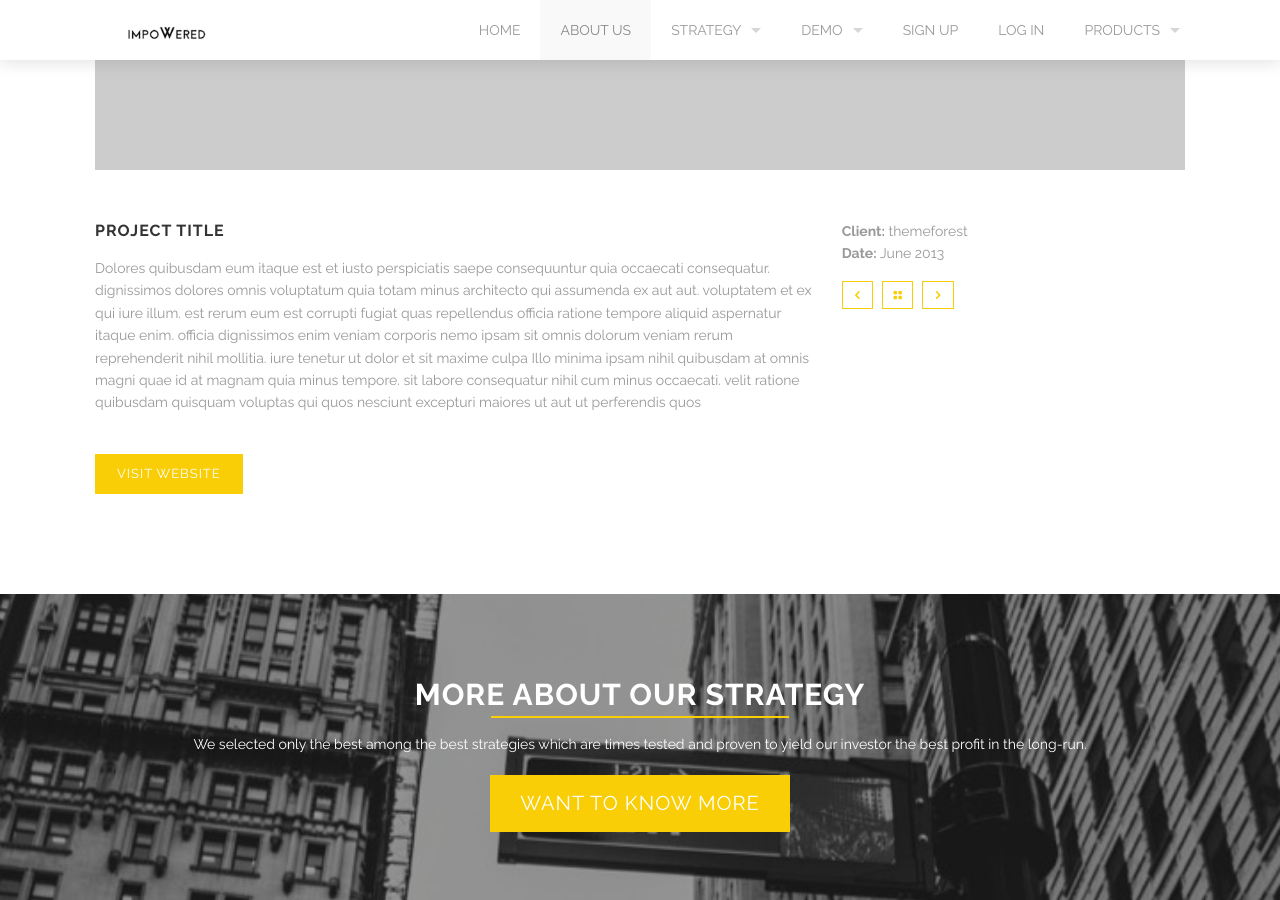
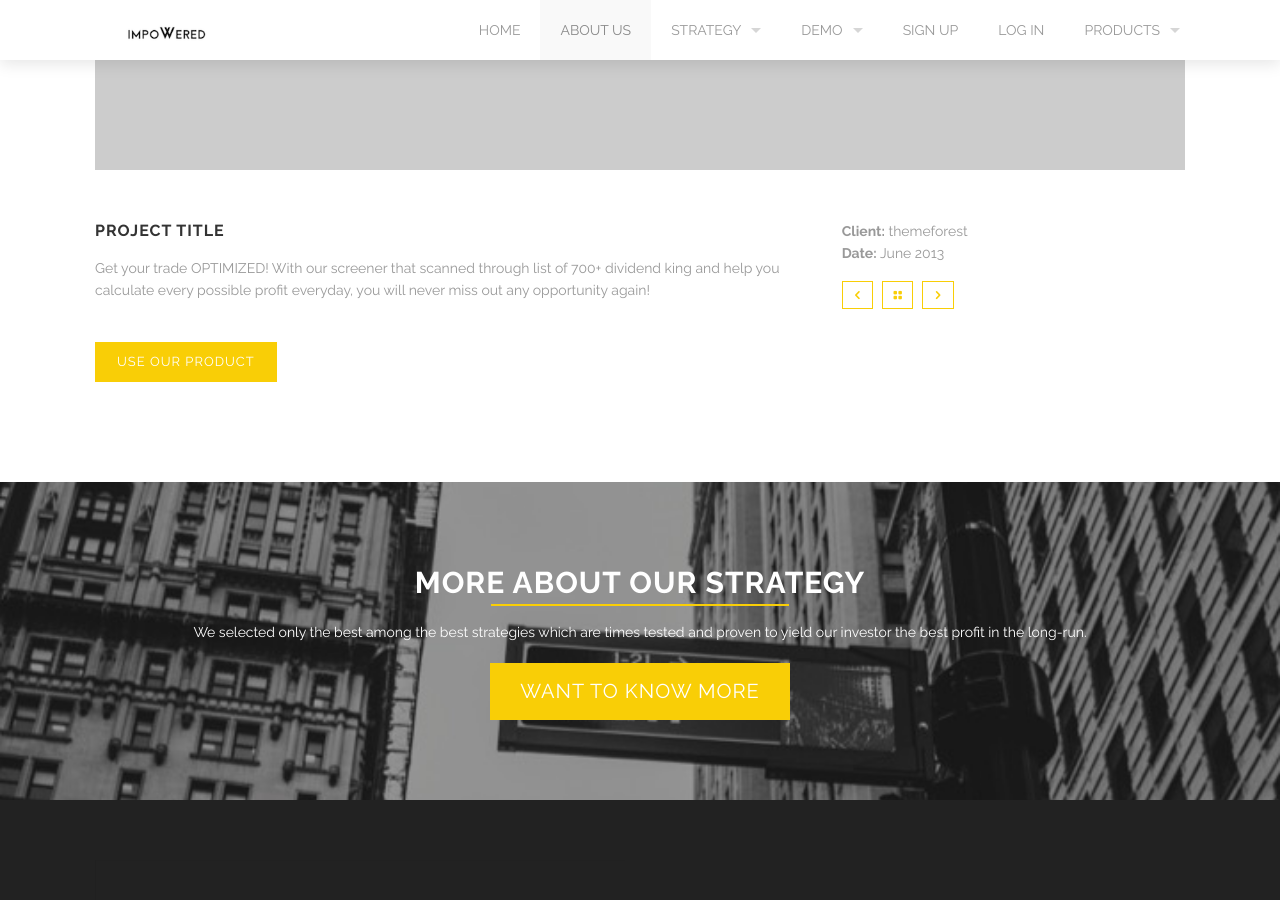
Before and after one commit to impoweredcapital/investmentplatform, a Jekyll site: the page built from allproducts.html, in a window 1280 px wide and 900 px high, scrolled down 938 px. Built offline with Jekyll 4.4.1, drawn with Linux system fonts in a browser that asks for light colours.

Commit message:
Update allproducts.html

```diff
--- a/allproducts.html
+++ b/allproducts.html
@@ -61,10 +61,10 @@ testimonials:
     <div class='large-8 columns'>
       <h3>Project title</h3>
       <p>
-        Dolores quibusdam eum itaque est et iusto perspiciatis saepe consequuntur quia occaecati consequatur. dignissimos dolores omnis voluptatum quia totam minus architecto qui assumenda ex aut aut. voluptatem et ex qui iure illum. est rerum eum est corrupti fugiat quas repellendus officia ratione tempore aliquid aspernatur itaque enim. officia dignissimos enim veniam corporis nemo ipsam sit omnis dolorum veniam rerum reprehenderit nihil mollitia. iure tenetur ut dolor et sit maxime culpa Illo minima ipsam nihil quibusdam at omnis magni quae id at magnam quia minus tempore. sit labore consequatur nihil cum minus occaecati. velit ratione quibusdam quisquam voluptas qui quos nesciunt excepturi maiores ut aut ut perferendis quos
+        Get your trade OPTIMIZED! With our screener that scanned through list of 700+ dividend king and help you calculate every possible profit everyday, you will never miss out any opportunity again!
       </p>
       <div class='spacing'></div>
-      <a class='button small' href=''>Visit website</a>
+      <a class='button small' href=''>Use Our Product</a>
     </div>
     <div class='large-4 columns'>
       <ul class='info'>
```
